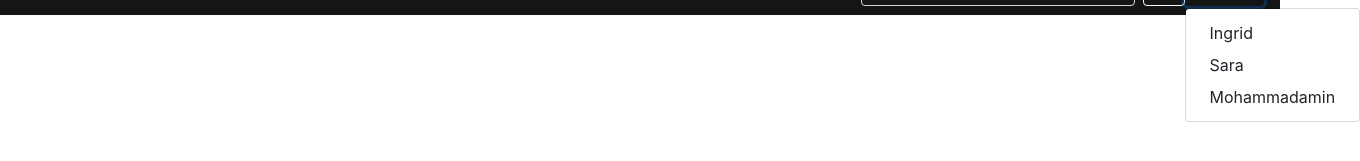
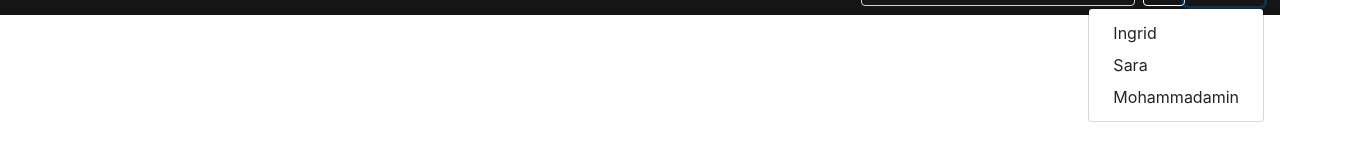
Before and after one commit to MSajedian/M2-D5, a plain HTML site: page indexIngrid.html in a window 1280 px wide. Both pictures are taken after a click on the button "KIDS". Shown: the part 41-202 px from the top of the page, 1360 px wide, since content can reach past the window. Drawn offline with nearby package versions, Linux system fonts and the light colour scheme.

Commit message:
dropdown-menu-right

```diff
--- a/indexIngrid.html
+++ b/indexIngrid.html
@@ -82,7 +82,15 @@
         >
           KIDS
         </button>
-        <div class="dropdown-menu" aria-labelledby="dropdownMenu2">
+        <!-- MSajedian -->
+        <!-- https://getbootstrap.com/docs/4.6/components/dropdowns/ -->
+        <!-- Menu alignment -->
+        <!-- Right-aligned menu -->
+        <!-- <div class="dropdown-menu-right"> -->
+        <div
+          class="dropdown-menu dropdown-menu-right"
+          aria-labelledby="dropdownMenu2"
+        >
           <button class="dropdown-item" type="button">Ingrid</button>
           <button class="dropdown-item" type="button">Sara</button>
           <button class="dropdown-item" type="button">Mohammadamin</button>
```
